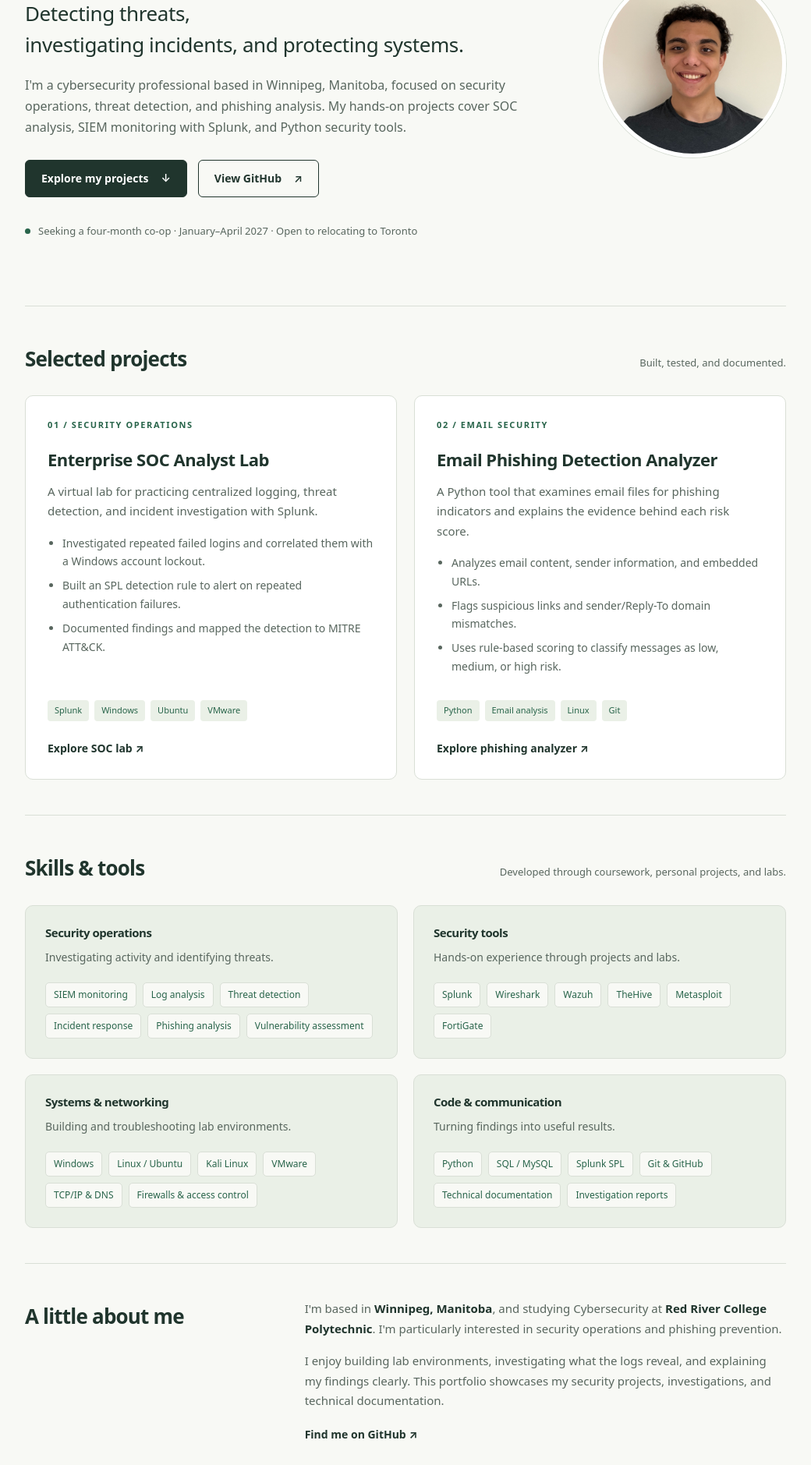
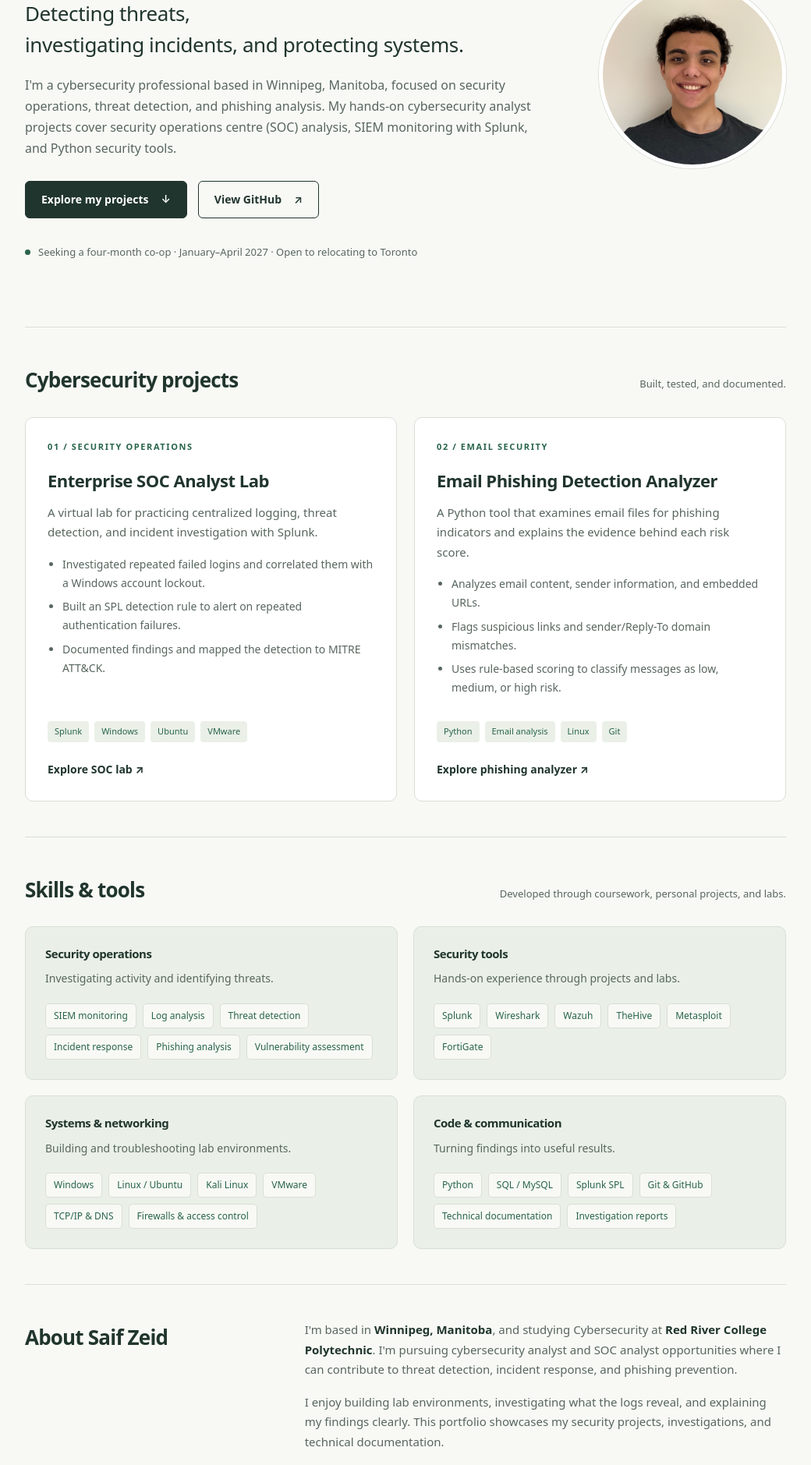
Before and after one commit to Saif-Zeid/Saif-Zeid.github.io, a plain HTML site: page index.html in a window 1280 px wide. Shown: the part 328-2207 px from the top of the page at 78% size, without its empty margins (120-1160 px from the left). Drawn offline with Linux system fonts and the light colour scheme.

Commit message:
Add natural cybersecurity analyst search phrases and descriptive headings

```diff
--- a/index.html
+++ b/index.html
@@ -4,7 +4,7 @@
   <meta name="google-site-verification" content="-SZVvcDVhX44vqMUi0aFS90yzH-gzA8p-m5K_3Ebfls" />
   <meta charset="UTF-8">
   <meta name="viewport" content="width=device-width, initial-scale=1">
-  <meta name="description" content="Saif Zeid is a cybersecurity professional in Winnipeg, Manitoba, focused on security operations, Splunk, threat detection, and Python phishing analysis.">
+  <meta name="description" content="Saif Zeid, cybersecurity professional in Winnipeg, Manitoba. Explore cybersecurity analyst projects in SOC operations, Splunk, threat detection, and phishing analysis.">
   <meta name="theme-color" content="#f8f9f5">
   <title>Saif Zeid | Cybersecurity Professional in Winnipeg</title>
   <link rel="canonical" href="https://saif-zeid.github.io/">
@@ -140,7 +140,7 @@
       <p class="eyebrow">Cybersecurity professional · Winnipeg, Canada</p>
       <h1>Hi, I'm Saif Zeid.</h1>
       <p class="intro">Detecting threats,<br>investigating incidents, and protecting systems.</p>
-      <p class="description">I'm a cybersecurity professional based in Winnipeg, Manitoba, focused on security operations, threat detection, and phishing analysis. My hands-on projects cover SOC analysis, SIEM monitoring with Splunk, and Python security tools.</p>
+      <p class="description">I'm a cybersecurity professional based in Winnipeg, Manitoba, focused on security operations, threat detection, and phishing analysis. My hands-on cybersecurity analyst projects cover security operations centre (SOC) analysis, SIEM monitoring with Splunk, and Python security tools.</p>
       <div class="actions">
         <a class="button primary" href="#projects">Explore my projects <span aria-hidden="true">↓</span></a>
         <a class="button secondary" href="https://github.com/Saif-Zeid">View GitHub <span aria-hidden="true">↗</span></a>
@@ -151,7 +151,7 @@
     </div>
     <section id="projects" aria-labelledby="projects-title">
       <div class="section-head">
-        <h2 id="projects-title">Selected projects</h2>
+        <h2 id="projects-title">Cybersecurity projects</h2>
         <p class="section-note">Built, tested, and documented.</p>
       </div>
       <div class="projects">
@@ -194,15 +194,15 @@
       </div>
     </section>
     <section id="about" aria-labelledby="about-title" class="about">
-      <h2 id="about-title">A little about me</h2>
+      <h2 id="about-title">About Saif Zeid</h2>
       <div>
-        <p>I'm based in <strong>Winnipeg, Manitoba</strong>, and studying Cybersecurity at <strong>Red River College Polytechnic</strong>. I'm particularly interested in security operations and phishing prevention.</p>
+        <p>I'm based in <strong>Winnipeg, Manitoba</strong>, and studying Cybersecurity at <strong>Red River College Polytechnic</strong>. I'm pursuing cybersecurity analyst and SOC analyst opportunities where I can contribute to threat detection, incident response, and phishing prevention.</p>
         <p>I enjoy building lab environments, investigating what the logs reveal, and explaining my findings clearly. This portfolio showcases my security projects, investigations, and technical documentation.</p>
         <a class="project-link" href="https://github.com/Saif-Zeid">Find me on GitHub <span aria-hidden="true">↗</span></a>
       </div>
     </section>
     <section id="contact" aria-labelledby="contact-title">
-      <div class="section-head"><h2 id="contact-title">Let's connect</h2><p class="section-note">Co-op opportunities, projects, or a conversation.</p></div>
+      <div class="section-head"><h2 id="contact-title">Let's connect</h2><p class="section-note">Cybersecurity analyst and SOC analyst co-op opportunities.</p></div>
       <div class="contact-grid">
         <a class="contact-item" href="mailto:saifzeid1@hotmail.com"><span class="contact-label">Email</span><span>saifzeid1@hotmail.com</span></a>
         <a class="contact-item" href="https://ca.linkedin.com/in/saif-zeid"><span class="contact-label">LinkedIn</span><span>Connect with Saif <span aria-hidden="true">↗</span></span></a>
```
